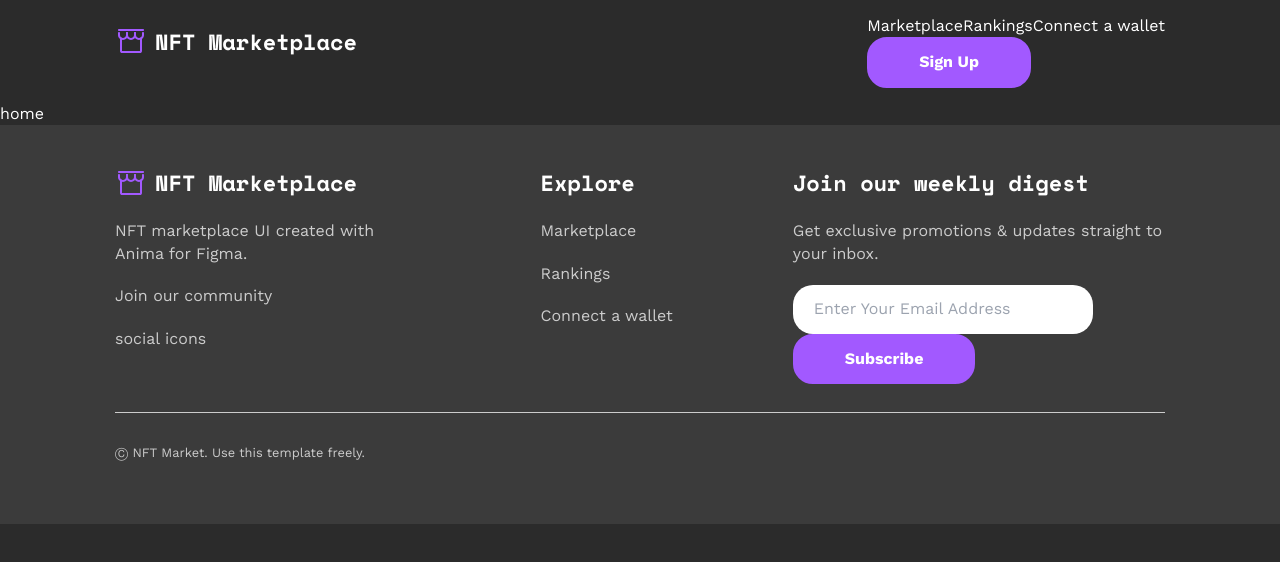
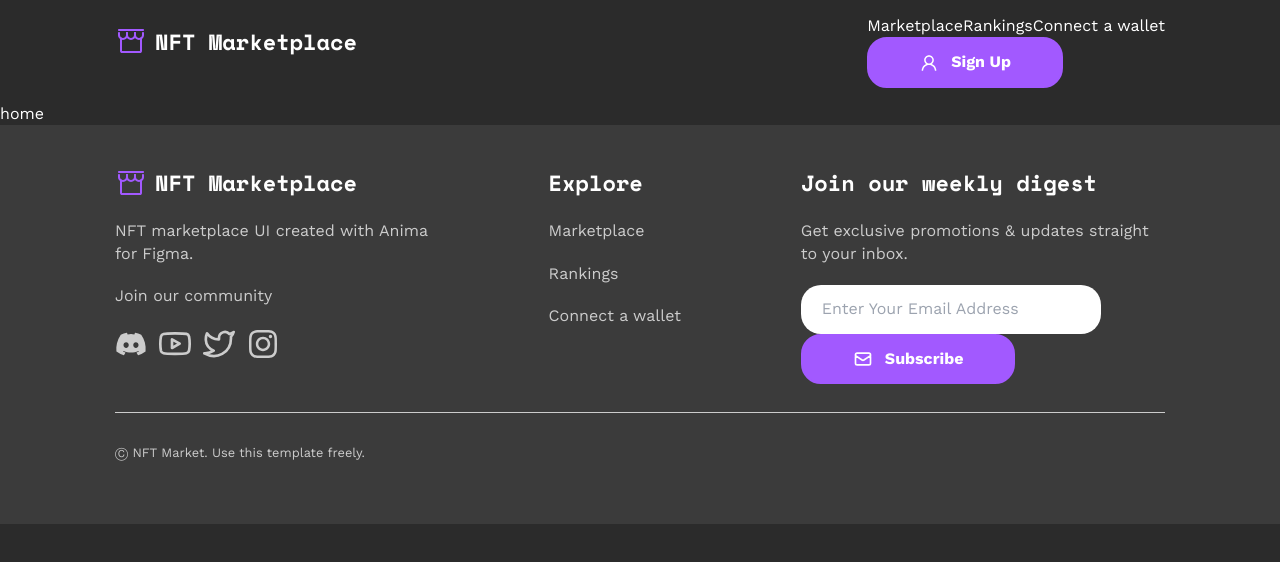
Before and after one commit to AnnaAlmie/the-marketplace, a Next.js app: page / in a window 1280 px wide. Shown: the top 562 px of the page. Built offline with nearby package versions, Linux system fonts and the light colour scheme.

Commit message:
add icons footer & header

```diff
--- a/package.json
+++ b/package.json
@@ -10,6 +10,7 @@
   },
   "dependencies": {
     "@next/font": "13.1.6",
+    "@react-icons/all-files": "^4.1.0",
     "@types/node": "18.14.1",
     "@types/react": "18.0.28",
     "@types/react-dom": "18.0.11",
--- a/src/app/components/Footer.tsx
+++ b/src/app/components/Footer.tsx
@@ -1,11 +1,32 @@
 import MainLogo from "./MainLogo";
 import MainNav from "./MainNav";
 import SubscriptionInput from "./SubscriptionInput";
-import styles from './footer.module.scss'
+import styles from './footer.module.scss';
+import { FaDiscord } from '@react-icons/all-files/fa/FaDiscord';
+import { FiYoutube } from '@react-icons/all-files/fi/FiYoutube';
+import { FiTwitter } from '@react-icons/all-files/fi/FiTwitter';
+import { FaInstagram } from '@react-icons/all-files/fa/FaInstagram';
 
 export default function Footer() {
     const mt_h5 = "mobile:mt-8 tablet:mt-8";
-
+    const icons = [
+        {
+            icon: <FaDiscord />,
+            link: 'https://discord.com/'
+        },
+        {
+            icon: <FiYoutube />,
+            link: 'https://www.youtube.com/'
+        },
+        {
+            icon: <FiTwitter />,
+            link: 'https://twitter.com/'
+        },
+        {
+            icon: <FaInstagram />,
+            link: 'https://www.instagram.com/'
+        }
+    ]
     return (
         <footer className={styles.footer}>
             <div className="wrapper">
@@ -14,9 +35,13 @@ export default function Footer() {
                         <MainLogo />
                         <p>NFT marketplace UI created with Anima for Figma.</p>
                         <p>Join our community</p>
-                        <div>
-                            {/* :TODO  social icons*/}
-                            social icons</div>
+                        <div className="flex">
+                            {
+                                icons.map((icon: any) => {
+                                    return <a className="w-8 h-8 mr-3" href={icon.link} target="_blank" rel="noopener noreferrer">{icon.icon}</a>
+                                })
+                            }
+                        </div>
                     </div>
                     <div className={styles.footer_nav}>
                         <h5 className={mt_h5}>Explore</h5>
@@ -33,5 +58,4 @@ export default function Footer() {
             </div>
         </footer>
     )
-
 }
--- a/src/app/components/Header.tsx
+++ b/src/app/components/Header.tsx
@@ -1,6 +1,7 @@
 import MainNav from "./MainNav";
 import MainLogo from "./MainLogo";
 import styles from './header.module.scss';
+import { AiOutlineUser } from '@react-icons/all-files/ai/AiOutlineUser';
 
 export default function Header() {
     return (
@@ -8,7 +9,9 @@ export default function Header() {
             <MainLogo />
             <div className={styles.header_menu}>
                 <MainNav />
-                <button className="btn_active">Sign Up</button>
+                <button className="btn_active">
+                    <span><AiOutlineUser /></span>
+                    Sign Up</button>
             </div>
         </header>
     )
--- a/src/app/components/SubscriptionInput.tsx
+++ b/src/app/components/SubscriptionInput.tsx
@@ -1,10 +1,14 @@
 import styles from "./SubscriptionInput.module.scss";
+import { HiOutlineMail } from "@react-icons/all-files/hi/HiOutlineMail";
 
-export default function SubscriptionInput() {
+export default function SubscriptionInput(props) {
     return (
         <div className={styles.subscription_input}>
             <input type="text" placeholder="Enter Your Email Address" />
-            <button className="btn_active">Subscribe</button>
+            <button className="btn_active">
+                {props && <span ><HiOutlineMail /></span>}
+
+                Subscribe</button>
         </div>
     )
 }
--- a/src/app/components/footer.module.scss
+++ b/src/app/components/footer.module.scss
@@ -17,4 +17,6 @@
         p {
             @apply block mb-5;
         }
+
+
     }
--- a/src/app/globals.scss
+++ b/src/app/globals.scss
@@ -38,6 +38,7 @@ body {
 }
 
 a {
+  cursor: pointer;
   color: inherit;
   text-decoration: none;
   transition: var(--transition);
@@ -45,6 +46,11 @@ a {
   &:hover {
     color: var(--color-action);
   }
+}
+
+svg {
+  width: 100%;
+  height: 100%;
 }
 
 .wrapper {
@@ -138,6 +144,9 @@ button {
   border-radius: var(--border-radius);
   transition: var(--transition);
   font-weight: 600;
+  display: flex;
+  justify-content: center;
+  align-items: center;
 
   &:not(.btn_active):hover {
     background: var(--color-action);
@@ -150,4 +159,10 @@ button {
       background: var(--color-dark);
     }
   }
+
+  span {
+    width: 20px;
+    height: 20px;
+    margin-right: 12px;
+  }
 }
```
Also changed, not shown: 1 other file (tests, documents, lock files or other folders).
